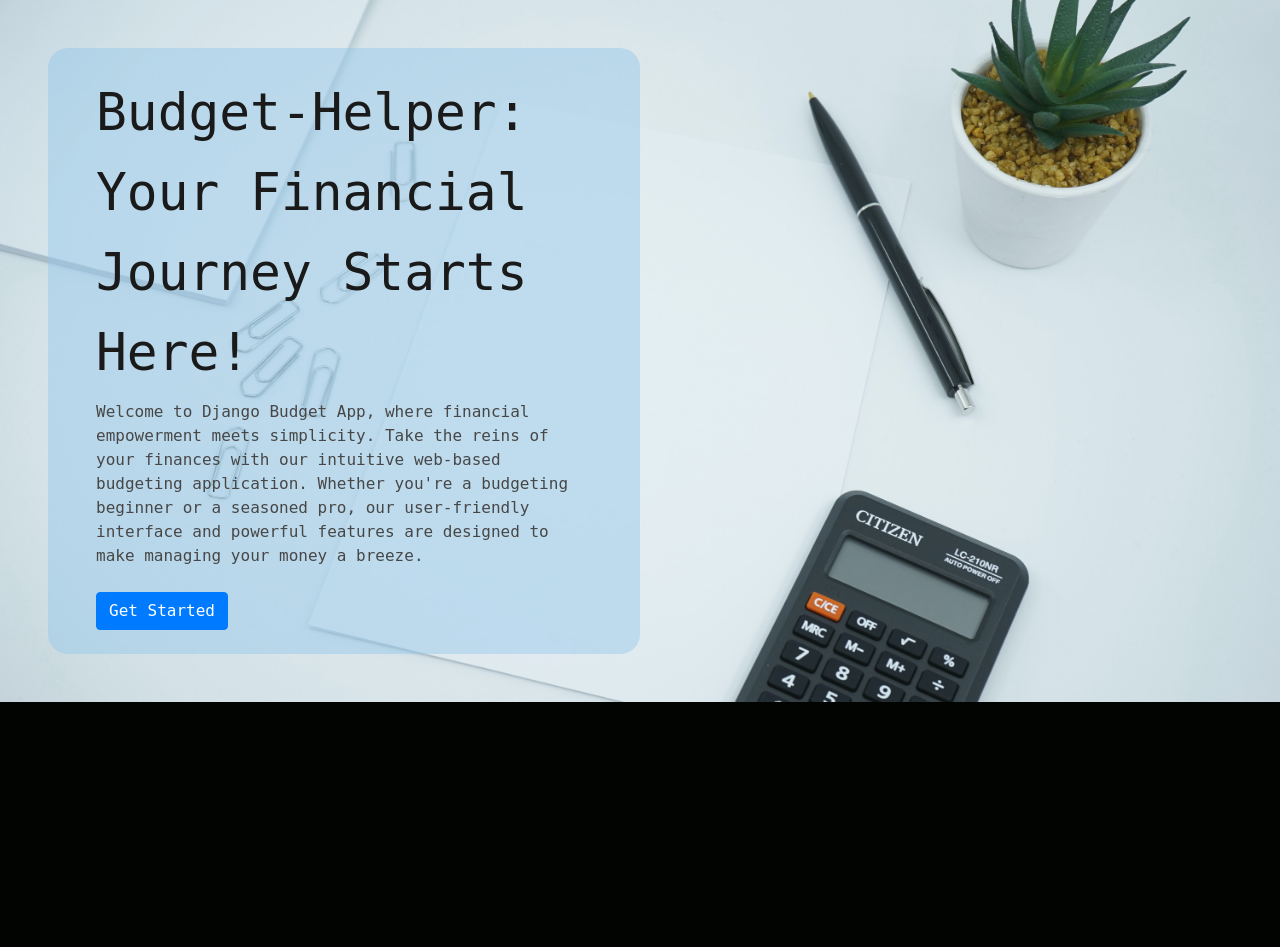
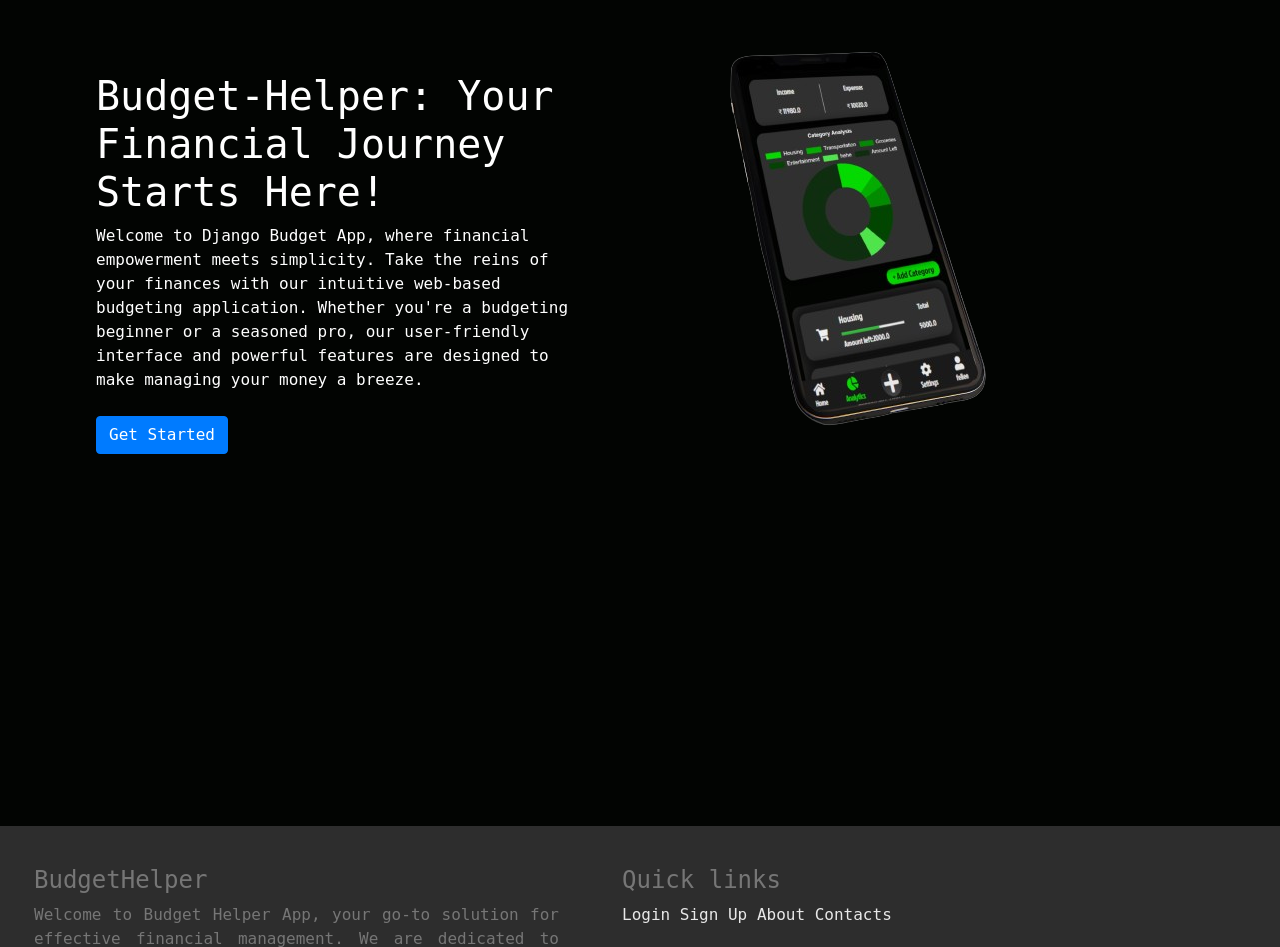
Before and after one commit to sea-rod/Budget-Helper, a Django app: page / in a window 1280 px wide. Shown: the part 56-1003 px from the top of the page. Run offline with Django 4.2, Linux system fonts and the light colour scheme; parts of the project's set-up code (start-up, migrations or seed data) failed here and were passed over; some web fonts are replaced.

Commit message:
hero section update

```diff
--- a/category/templates/home.html
+++ b/category/templates/home.html
@@ -1,24 +1,24 @@
 {% extends 'base.html' %}
-
 {% load static %}
-
 {% block title %}
     About page - Budget Helper App
 {% endblock title %}
-
 {% block meta %}
     <meta name="description"
           content="Learn more about Budget Helper App - a budget application based on categorical budgeting. Take control of your finances and manage your budget effectively.">
 {% endblock meta %}
-
 {% block content %}
-
     <nav class="navbar navbar-expand-lg  bg-gray">
         <a class="navbar-brand ml-2" href="/">$Budget<b>Helper</b></a>
-  <button class="navbar-toggler" type="button" data-toggle="collapse" data-target="#navbarSupportedContent" aria-controls="navbarSupportedContent" aria-expanded="false" aria-label="Toggle navigation">
-    <span class="navbar-toggler-icon"></span>
+        <button class="navbar-toggler"
+                type="button"
+                data-toggle="collapse"
+                data-target="#navbarSupportedContent"
+                aria-controls="navbarSupportedContent"
+                aria-expanded="false"
+                aria-label="Toggle navigation">
+            <span class="navbar-toggler-icon fa-bars fa"></span>
         </button>
-
         <div class="collapse navbar-collapse mr-auto" id="navbarSupportedContent">
             <ul class="navbar-nav ml-auto">
                 <li class="nav-item">
@@ -30,9 +30,7 @@
             </ul>
         </div>
     </nav>
-
-
-<div class="text-white" id="about">
+    <div class="text-white">
         <div class="row m-0 mb-5 p-lg-5" id="hero">
             <div class="col-lg-6 py-4 px-5">
                 <h1>Budget-Helper: Your Financial Journey Starts Here!</h1>
@@ -45,10 +43,12 @@
                 </p>
                 <button class="btn btn-primary mt-2">Get Started</button>
             </div>
-        <!-- <div class="col-lg-6">
-            <img src="{% static 'img/home.jpg' %}" alt="Budget Helper App Image">
-        </div> -->
+            <div class="col-lg-6">
+                <img class="" src="{% static 'img/phone.png' %}" alt="budget-img" />
             </div>
+        </div>
+
+
         <!-- <div class="row">
         <div class="col-lg-6">
 
--- a/static/css/home.css
+++ b/static/css/home.css
@@ -10,6 +10,14 @@
 
 .navbar-brand{
     color: rgb(232, 232, 232);
+}
+
+nav a:hover{
+    color: #bebebe;
+}
+
+a.signup-btn:hover{
+    color: #333333;
 }
 
 .green-border-btn{
@@ -28,16 +36,18 @@
     margin-right: 10px;
 }
 
-#hero{
-    background-image: url("../img/hero_bg.jpg");
-    background-size:cover;
-    background-repeat: no-repeat;
-    background-position: center;
+.text-white{
+    color: #efefef;
 }
-#hero div{
-    background-color: #93c7ea75;
-    border-radius: 20px;
+
+#hero {
+    background-color: transparent;
 }
+
+#hero img{
+    border-radius: 10%;
+}
+
 #about .row {
     color: #1a1a1a;
     text-align: center;
@@ -50,14 +60,6 @@
     font-size: 4vmax;
 }
 
-#about p {
-    color: #474747;
-}
-
-#about img {
-    height: 90%;
-    width: 100%;
-}
 
 #about .row:nth-child(even) {
     flex-direction: row-reverse;
```
Also changed, not shown: static/img/phone.png (added). Lines whose indentation alone changed are shown as unchanged.
